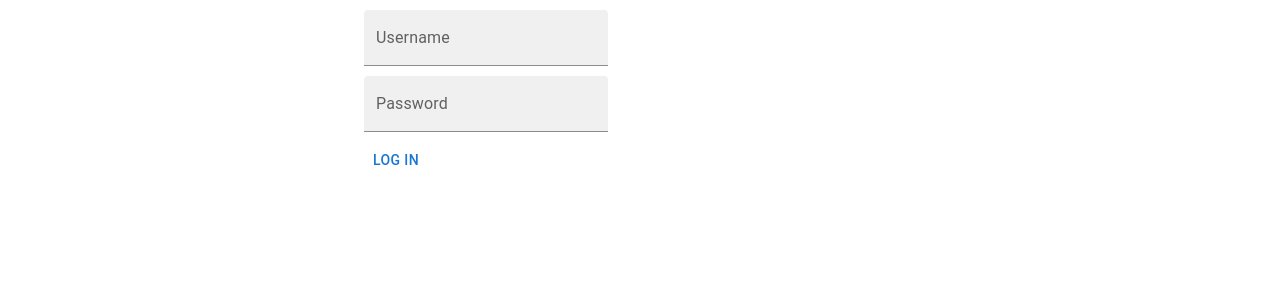
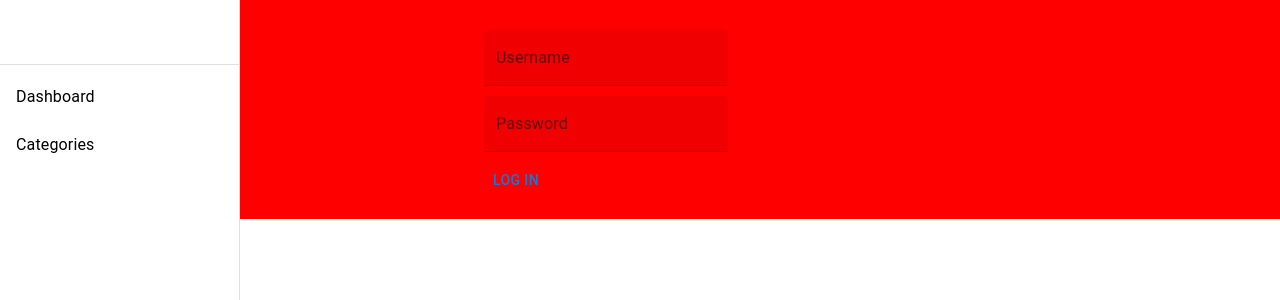
Before and after one commit to devgellert/blog-cms-frontend, a React (Create React App) app: page /login in a window 1280 px wide. Shown: the top 300 px of the page. Built offline with nearby package versions, Linux system fonts and the light colour scheme; no server answers.

Commit message:
[layout] main

```diff
--- a/src/app/App.module.scss
+++ b/src/app/App.module.scss
@@ -1,4 +1,11 @@
+$nav_width: 240px;
+
 .App {
   background-color: red;
   padding: 20px;
+
+  .main {
+    width: calc(100% - #{$nav_width});
+    margin-left: $nav_width;
+  }
 }
--- a/src/app/App.tsx
+++ b/src/app/App.tsx
@@ -10,6 +10,9 @@ import Categories from "./pages/Categories/Categories";
 import Category from "./pages/Category/Category";
 import AuthGuard from "./components/AuthGuard/AuthGuard";
 import { authActions } from "../redux/auth/slice";
+import Menu from "./components/Menu/Menu";
+//
+import css from "./App.module.scss";
 
 type Props = {};
 
@@ -21,7 +24,11 @@ const App: FC<Props> = ({}) => {
     }, []);
 
     return (
+        <div className={css["App"]}>
             <Router>
+                <Menu />
+
+                <main className={css["main"]}>
                     <Routes>
                         <Route path="/" element={<AuthGuard element={<Dashboard />} />} />
                         <Route path="/login" element={<LoginPage />} />
@@ -30,7 +37,9 @@ const App: FC<Props> = ({}) => {
                             <Route path=":categoryId" element={<AuthGuard element={<Category />} />} />
                         </Route>
                     </Routes>
+                </main>
             </Router>
+        </div>
     );
 };
 
--- /dev/null
+++ b/src/app/components/Menu/Menu.tsx
@@ -0,0 +1,57 @@
+import { FC, memo } from "react";
+//
+import css from "./style.module.scss";
+import { Divider, Drawer, List, ListItem, ListItemIcon, ListItemText, Toolbar } from "@mui/material";
+import { useNavigate, Link } from "react-router-dom";
+
+const menuConfig: {
+    items: { text: string; link: string }[];
+} = {
+    items: [
+        {
+            text: "Dashboard",
+            link: "/"
+        },
+        {
+            text: "Categories",
+            link: "/categories"
+        }
+    ]
+};
+
+type Props = {};
+
+const Menu: FC<Props> = ({}) => {
+    const drawerWidth = 240;
+
+    return (
+        <div>
+            <Drawer
+                sx={{
+                    width: drawerWidth,
+                    flexShrink: 0,
+                    "& .MuiDrawer-paper": {
+                        width: drawerWidth,
+                        boxSizing: "border-box"
+                    }
+                }}
+                variant="permanent"
+                anchor="left"
+            >
+                <Toolbar />
+                <Divider />
+                <List>
+                    {menuConfig.items.map(({ text, link }) => (
+                        <Link to={link}>
+                            <ListItem button key={text}>
+                                <ListItemText primary={text} />
+                            </ListItem>
+                        </Link>
+                    ))}
+                </List>
+            </Drawer>
+        </div>
+    );
+};
+
+export default memo(Menu);
--- a/src/app/pages/Dashboard/Dashboard.tsx
+++ b/src/app/pages/Dashboard/Dashboard.tsx
@@ -1,11 +1,16 @@
 import { FC, memo } from "react";
+import Menu from "../../components/Menu/Menu";
 //
 // import css from "./style.module.scss";
 
 type Props = {};
 
 const DashBoard: FC<Props> = ({}) => {
-    return <div>Dashboard</div>;
+    return (
+        <div>
+            <h1>Hi</h1>
+        </div>
+    );
 };
 
 export default memo(DashBoard);
--- a/src/styles/global.scss
+++ b/src/styles/global.scss
@@ -5,3 +5,18 @@
 
 body {
 }
+
+p,
+h1,
+h2,
+h3,
+h4,
+h5,
+h6,
+a {
+  color: black;
+}
+
+a {
+  text-decoration: none;
+}
```
Lines whose indentation alone changed are shown as unchanged.
